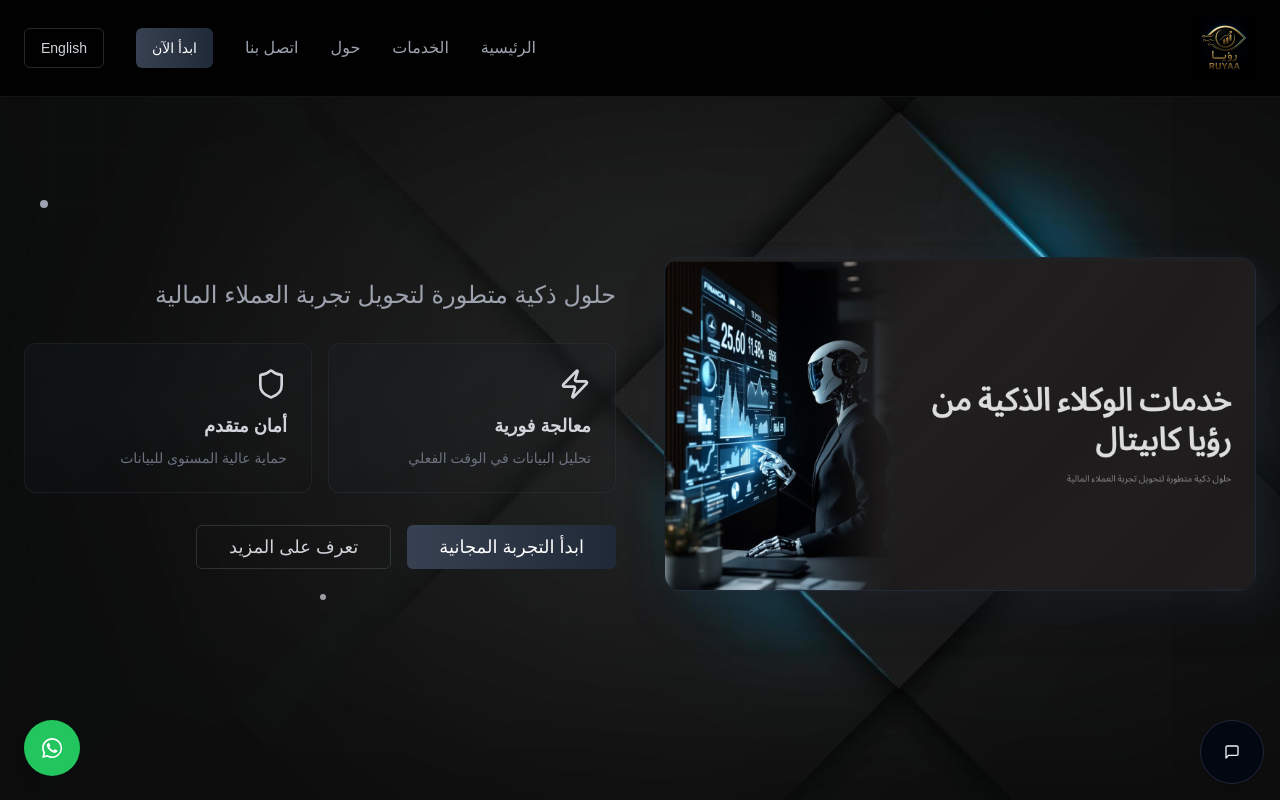
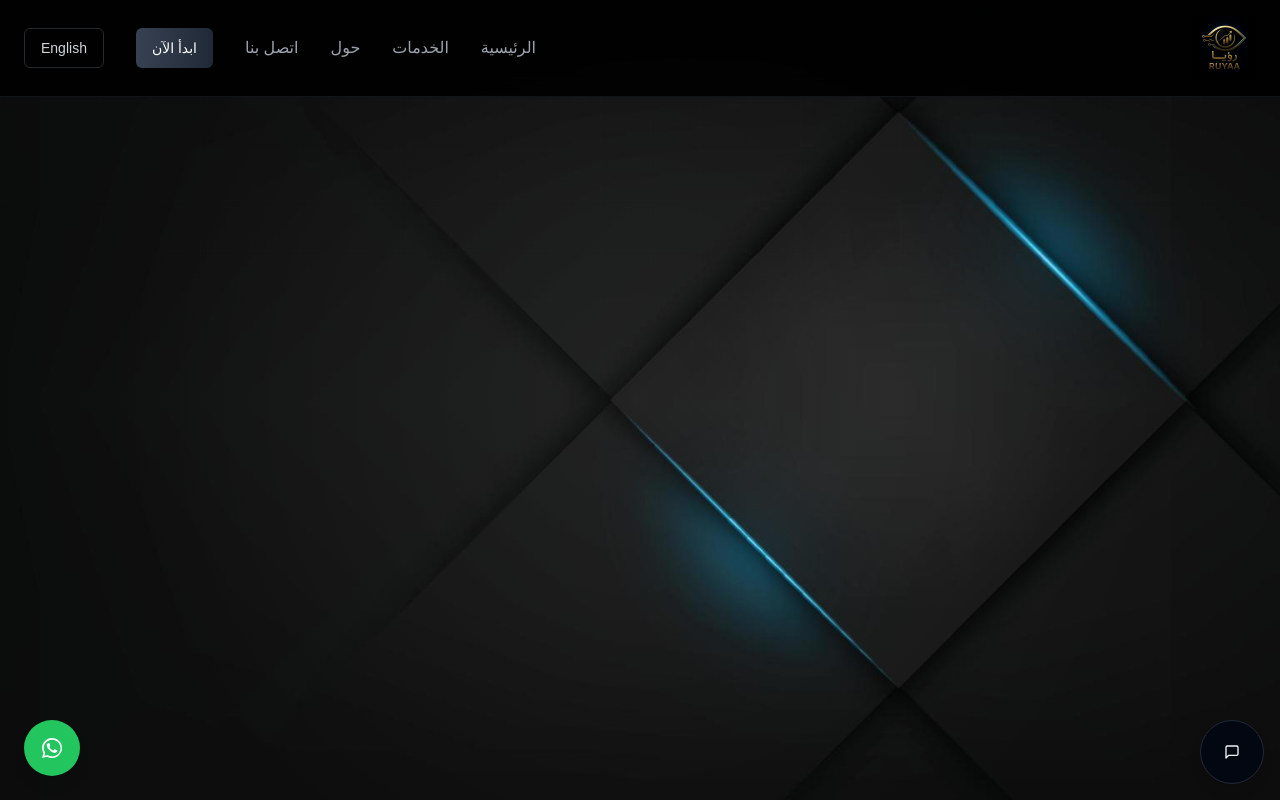
Before and after one commit to RuyaaCapital-admin/ruyaa-agent, a Next.js app: page / in a window 1280 px wide. Shown: the top 800 px of the page. Built offline with nearby package versions, Linux system fonts and the light colour scheme.

Commit message:
Apply diff changes to remove hero section content
cgen-3c2c121eca46407ba904df28ccc6e0e3

```diff
--- a/app/page.tsx
+++ b/app/page.tsx
@@ -31,99 +31,6 @@ export default function AIHeroPage() {
         <div className="absolute inset-0 opacity-10">
           <div className="absolute inset-0 bg-[linear-gradient(rgba(255,255,255,0.05)_1px,transparent_1px),linear-gradient(90deg,rgba(255,255,255,0.05)_1px,transparent_1px)] bg-[size:50px_50px] [mask-image:radial-gradient(ellipse_80%_50%_at_50%_0%,#000_70%,transparent_110%)]"></div>
         </div>
-
-        <div className="relative z-10 max-w-7xl mx-auto grid lg:grid-cols-2 gap-12 items-center">
-          {/* Left Side - AI Robot Image */}
-          <div className="relative order-2 lg:order-1">
-            <div className="relative group">
-              {/* 3D Card Container */}
-              <div className="relative transform-gpu transition-all duration-500 hover:scale-105">
-                {/* Card Background with 3D Effect */}
-                <div className="absolute inset-0 bg-gray-800/30 rounded-2xl blur-xl transform translate-x-4 translate-y-4"></div>
-                <div className="absolute inset-0 bg-gray-700/20 rounded-2xl blur-lg transform translate-x-2 translate-y-2"></div>
-
-                {/* Main Card */}
-                <div className="relative bg-gradient-to-br from-gray-900/90 to-black/90 backdrop-blur-xl rounded-2xl border border-gray-700/50 overflow-hidden shadow-2xl">
-                  {/* Border Effect */}
-                  <div className="absolute inset-0 rounded-2xl bg-gradient-to-r from-gray-500/20 via-transparent to-gray-400/20 p-[1px]">
-                    <div className="h-full w-full rounded-2xl bg-gradient-to-br from-gray-900/95 to-black/95"></div>
-                  </div>
-
-                  {/* Image Container */}
-                  <div className="relative w-full h-full aspect-video">
-                    {" "}
-                    {/* Added aspect-video for consistent height */}
-                    <img
-                      src="/images/ai-robot-hero.png"
-                      alt="AI Robot with Holographic Displays"
-                      className="w-full h-full object-cover rounded-xl"
-                    />
-                  </div>
-                </div>
-              </div>
-            </div>
-          </div>
-
-          {/* Right Side - Content */}
-          <div
-            className="text-center lg:text-right order-1 lg:order-2"
-            dir={lang === "ar" ? "rtl" : "ltr"}
-          >
-            <div className="space-y-8">
-              {/* Main Heading */}
-
-              {/* Subtitle */}
-              <p className="text-xl md:text-2xl text-gray-400 max-w-2xl mx-auto lg:mx-0">
-                {t("hero_subtitle")}
-              </p>
-
-              {/* Feature Cards */}
-              <div className="grid grid-cols-1 md:grid-cols-2 gap-4 mt-12">
-                <div className="bg-gradient-to-br from-gray-800/20 to-transparent p-6 rounded-xl border border-gray-700/30 backdrop-blur-sm">
-                  <Zap className="h-8 w-8 text-gray-300 mb-3 mx-auto md:mx-0" />
-                  <h3 className="text-lg font-semibold text-gray-300 mb-2">
-                    {t("instant_processing")}
-                  </h3>
-                  <p className="text-gray-500 text-sm">
-                    {t("realtime_data_analysis")}
-                  </p>
-                </div>
-
-                <div className="bg-gradient-to-br from-gray-800/20 to-transparent p-6 rounded-xl border border-gray-700/30 backdrop-blur-sm">
-                  <Shield className="h-8 w-8 text-gray-300 mb-3 mx-auto md:mx-0" />
-                  <h3 className="text-lg font-semibold text-gray-300 mb-2">
-                    {t("advanced_security")}
-                  </h3>
-                  <p className="text-gray-500 text-sm">
-                    {t("high_level_data_protection")}
-                  </p>
-                </div>
-              </div>
-
-              {/* CTA Buttons */}
-              <div className="flex flex-col sm:flex-row gap-4 justify-center lg:justify-start mt-12">
-                <Button
-                  size="lg"
-                  className="bg-gradient-to-r from-gray-700 to-gray-800 hover:from-gray-600 hover:to-gray-700 text-white border-0 px-8 py-4 text-lg"
-                >
-                  {t("start_free_trial")}
-                </Button>
-                <Button
-                  size="lg"
-                  variant="outline"
-                  className="border-gray-600/50 text-gray-300 hover:bg-gray-800/20 px-8 py-4 text-lg bg-transparent"
-                >
-                  {t("learn_more")}
-                </Button>
-              </div>
-            </div>
-          </div>
-        </div>
-
-        {/* Floating Elements */}
-        <div className="absolute top-1/4 left-10 w-2 h-2 bg-gray-400 rounded-full animate-pulse"></div>
-        <div className="absolute top-1/3 right-20 w-1 h-1 bg-gray-500 rounded-full animate-pulse delay-1000"></div>
-        <div className="absolute bottom-1/4 left-1/4 w-1.5 h-1.5 bg-gray-300 rounded-full animate-pulse delay-500"></div>
       </div>
       {/* Professional Appointments Section */}
       <div className="relative py-20 px-6">
```
